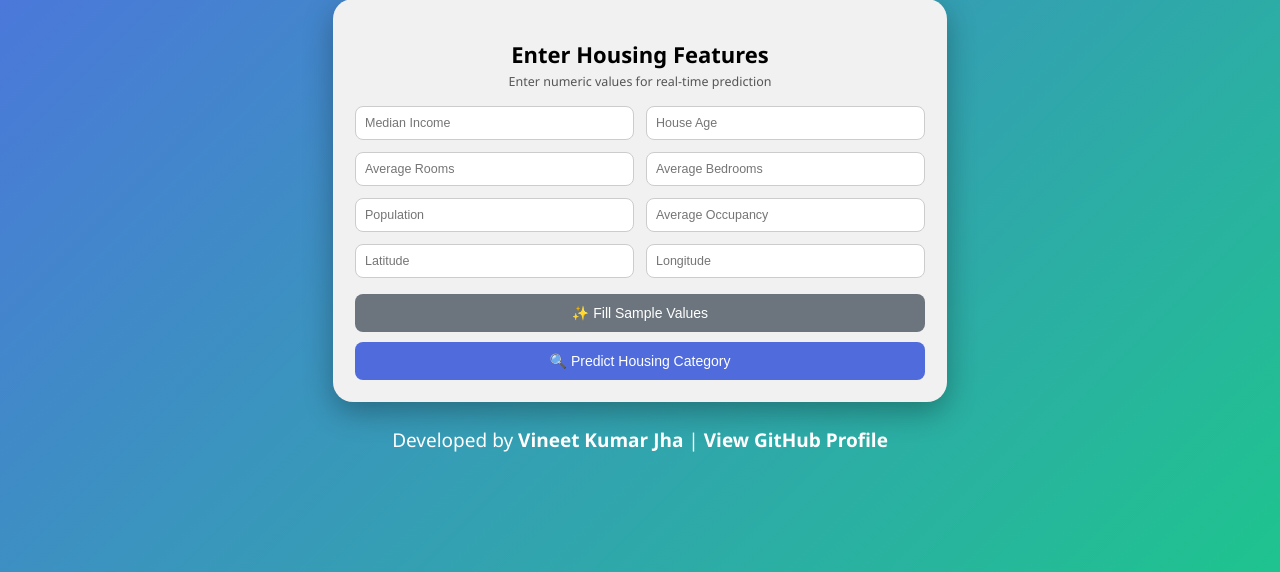
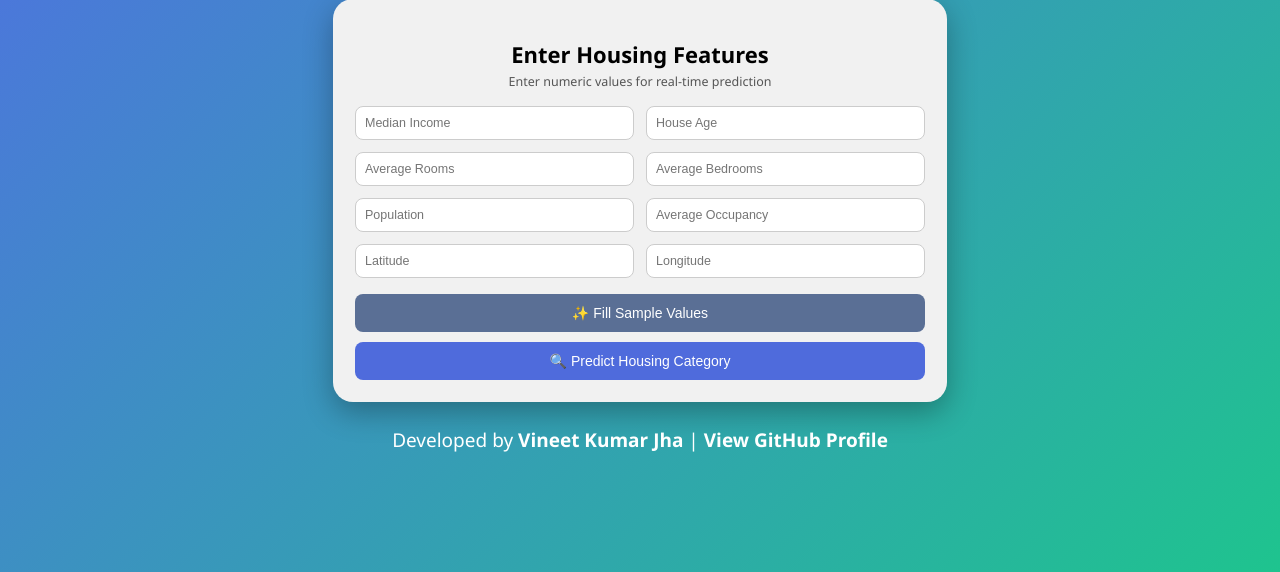
Before and after one commit to 2305100-Vineet/housing-web-app, a Flask app: page / in a window 1280 px wide. Shown: the part 121-693 px from the top of the page. Run offline with Flask 3, Linux system fonts and the light colour scheme; parts of the project's set-up code (start-up, migrations or seed data) failed here and were passed over.

Commit message:
Update index.html

```diff
--- a/templates/index.html
+++ b/templates/index.html
@@ -29,7 +29,7 @@
     .header p {
         margin-top: 5px;
         font-size: 13px;
-        color: #e8f0ff;  /* slightly refined soft white */
+        color: #e8f0ff;
     }
 
     .container {
@@ -80,10 +80,10 @@
         transition: 0.3s;
     }
 
-    /* ✅ Academic Sample Button */
+    /* ✅ UPDATED SAMPLE BUTTON COLOR */
     .sample-btn {
         margin-top: 16px;
-        background-color: #6c757d;  /* professional muted grey */
+        background-color: #5a6f95 !important;
     }
 
     .predict-btn {
@@ -132,7 +132,7 @@
         text-decoration: underline;
     }
 
-    /* Responsive */
+    /* ✅ Responsive */
     @media (max-width: 768px) {
 
         .container {
```
